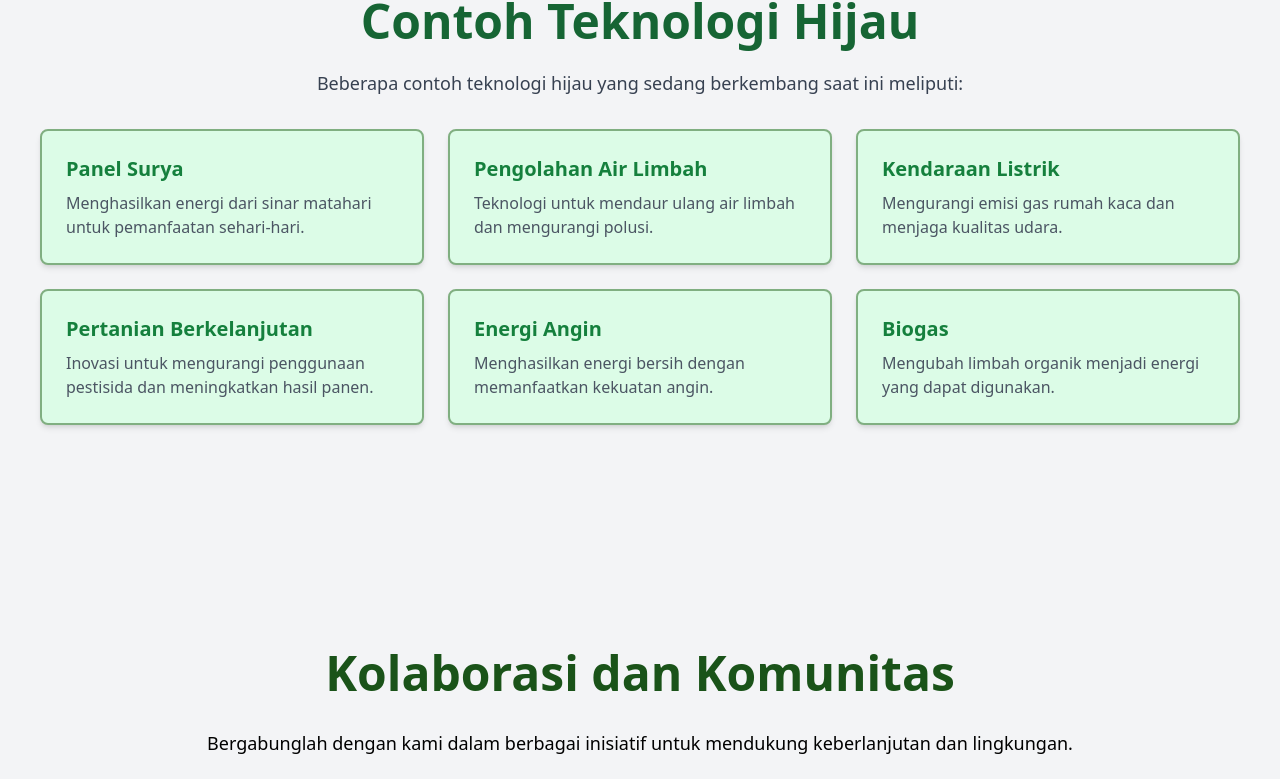
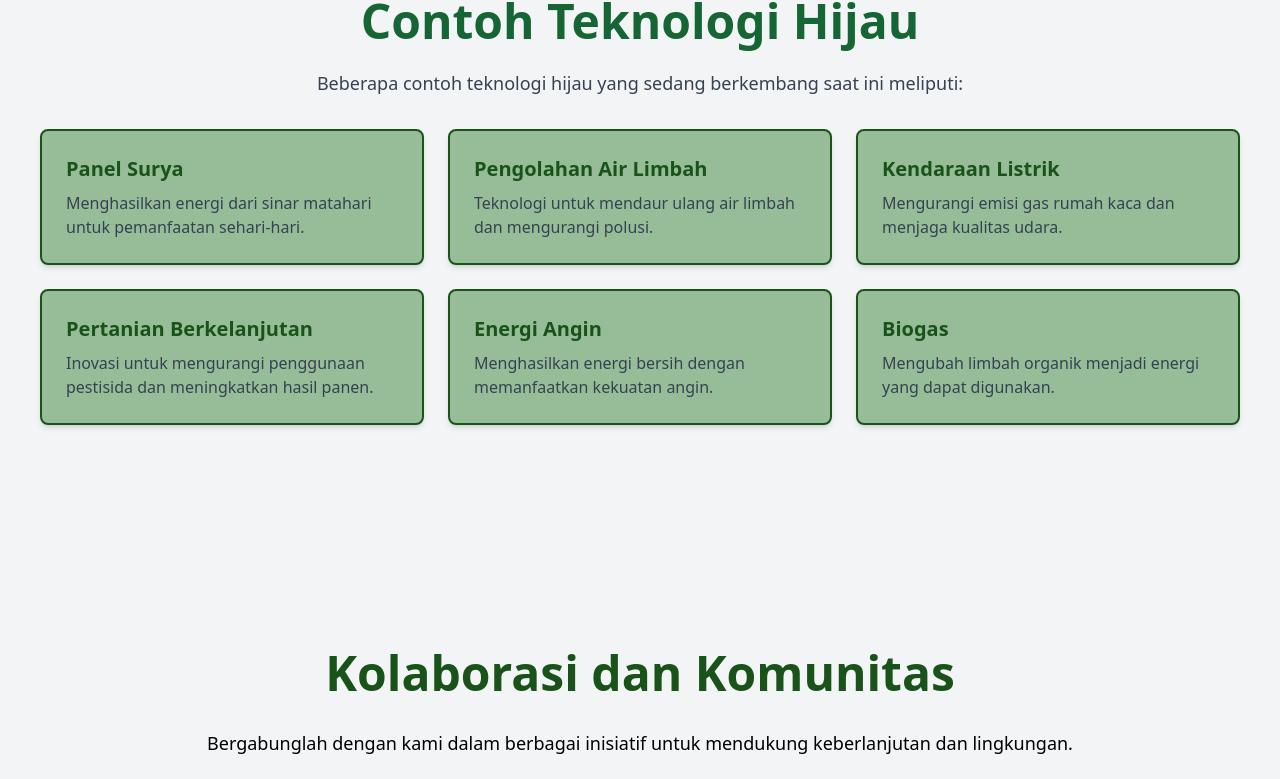
Before and after one commit to reynaldo0/Futuron, a React (Vite) app: page /detail in a window 1280 px wide. Shown: the part 1676-2455 px from the top of the page. Built offline with nearby package versions, Linux system fonts and the light colour scheme; no server answers.

Commit message:
fix : events

```diff
--- a/src/pages/Comunity/Events.jsx
+++ b/src/pages/Comunity/Events.jsx
@@ -7,21 +7,42 @@ const events = [
     date: "15 November 2024",
     location: "Online",
     description:
-      "Bergabunglah dalam diskusi tentang inovasi terbaru dalam teknologi hijau bersama para ahli dari seluruh dunia.",
+      "Ikuti diskusi mendalam mengenai teknologi hijau terkini bersama ahli. Dapatkan wawasan terbaru dalam bidang ini.",
   },
   {
-    title: "Workshop Energi Terbarukan",
+    title: "Workshop Energi Terbarukan Pintar",
     date: "25 November 2024",
     location: "Jakarta, Indonesia",
     description:
-      "Pelajari cara memanfaatkan energi terbarukan dalam kehidupan sehari-hari melalui sesi praktik langsung di lokasi.",
+      "Sesi praktis memanfaatkan energi terbarukan sehari-hari. Bimbingan langsung oleh para profesional di lokasi workshop.",
   },
   {
     title: "Konferensi Teknologi dan Lingkungan",
     date: "5 Desember 2024",
     location: "Bandung, Indonesia",
     description:
-      "Konferensi tahunan untuk mendiskusikan perkembangan teknologi yang ramah lingkungan dan dampaknya terhadap masa depan.",
+      "Diskusikan inovasi teknologi ramah lingkungan dalam konferensi tahunan ini. Dampak positif terhadap masa depan dibahas.",
+  },
+  {
+    title: "Pelatihan Teknologi Surya Nasional",
+    date: "10 Januari 2025",
+    location: "Surabaya, Indonesia",
+    description:
+      "Pelatihan intensif dua hari tentang teknologi surya dan aplikasinya di berbagai sektor. Terbuka untuk umum.",
+  },
+  {
+    title: "Seminar Lingkungan dan Energi",
+    date: "20 Januari 2025",
+    location: "Bali, Indonesia",
+    description:
+      "Temukan solusi energi berkelanjutan bersama ahli lingkungan. Mengatasi tantangan energi dengan pendekatan ramah lingkungan.",
+  },
+  {
+    title: "Lokakarya Teknologi Hijau untuk Pemula",
+    date: "5 Februari 2025",
+    location: "Online",
+    description:
+      "Memperkenalkan konsep dasar teknologi hijau dan cara-cara praktis berkontribusi. Cocok untuk pemula dan antusias.",
   },
 ];
 
@@ -155,12 +176,12 @@ const EventsSection = () => {
   };
 
   return (
-    <section className="py-16 bg-gray-100">
+    <section className="py-16" id="events">
       <div className="container mx-auto px-6">
         <h2 className="text-3xl md:text-4xl font-bold text-green-800 text-center mb-8">
           Acara Komunitas Teknologi Hijau
         </h2>
-        <p className="text-lg text-center text-gray-700 mb-12">
+        <p className="text-lg text-center text-gray-700 mb-12 md:px-24">
           Ikuti berbagai acara komunitas kami untuk memperluas pengetahuan dan
           terhubung dengan orang-orang yang memiliki visi yang sama dalam
           teknologi hijau.
@@ -184,9 +205,9 @@ const EventsSection = () => {
               <p className="text-gray-700 mt-3">{event.description}</p>
               <button
                 onClick={() => openModal(event)}
-                className="mt-4 text-primary-300 hover:text-primary-400 font-medium"
+                className="mt-4 bg-primary-300 py-2 px-4 hover:bg-primary-300/90 rounded-xl text-white  font-medium"
               >
-                Selengkapnya
+                Daftar Sekarang
               </button>
             </div>
           ))}
@@ -195,7 +216,11 @@ const EventsSection = () => {
 
       {/* Modal */}
       {selectedEvent && (
-        <Modal event={selectedEvent} isOpen={isModalOpen} onClose={closeModal} />
+        <Modal
+          event={selectedEvent}
+          isOpen={isModalOpen}
+          onClose={closeModal}
+        />
       )}
     </section>
   );
--- a/src/pages/Detail/Exam.jsx
+++ b/src/pages/Detail/Exam.jsx
@@ -17,51 +17,51 @@ const Exam = () => {
           {/* Card Container */}
           <div className="grid grid-cols-1 md:grid-cols-2 lg:grid-cols-3 gap-6">
             {/* Card 1 */}
-            <div className="bg-green-100 border-2 border-primary-200 shadow-md rounded-lg p-6 transition-transform transform hover:scale-105">
-              <h3 className="text-xl font-bold text-green-700 mb-2">Panel Surya</h3>
-              <p className="text-gray-600">
+            <div className="bg-primary-200/80 border-2 border-primary-400 shadow-md rounded-lg p-6 transition-transform transform hover:scale-105">
+              <h3 className="text-xl font-bold text-primary-400 mb-2">Panel Surya</h3>
+              <p className="text-gray-700">
                 Menghasilkan energi dari sinar matahari untuk pemanfaatan
                 sehari-hari.
               </p>
             </div>
 
             {/* Card 2 */}
-            <div className="bg-green-100 border-2 border-primary-200 shadow-md rounded-lg p-6 transition-transform transform hover:scale-105">
-              <h3 className="text-xl font-bold text-green-700 mb-2">Pengolahan Air Limbah</h3>
-              <p className="text-gray-600">
+            <div className="bg-primary-200/80 border-2 border-primary-400 shadow-md rounded-lg p-6 transition-transform transform hover:scale-105">
+              <h3 className="text-xl font-bold text-primary-400 mb-2">Pengolahan Air Limbah</h3>
+              <p className="text-gray-700">
                 Teknologi untuk mendaur ulang air limbah dan mengurangi polusi.
               </p>
             </div>
 
             {/* Card 3 */}
-            <div className="bg-green-100 border-2 border-primary-200 shadow-md rounded-lg p-6 transition-transform transform hover:scale-105">
-              <h3 className="text-xl font-bold text-green-700 mb-2">Kendaraan Listrik</h3>
-              <p className="text-gray-600">
+            <div className="bg-primary-200/80 border-2 border-primary-400 shadow-md rounded-lg p-6 transition-transform transform hover:scale-105">
+              <h3 className="text-xl font-bold text-primary-400 mb-2">Kendaraan Listrik</h3>
+              <p className="text-gray-700">
                 Mengurangi emisi gas rumah kaca dan menjaga kualitas udara.
               </p>
             </div>
 
             {/* Card 4 */}
-            <div className="bg-green-100 border-2 border-primary-200 shadow-md rounded-lg p-6 transition-transform transform hover:scale-105">
-              <h3 className="text-xl font-bold text-green-700 mb-2">Pertanian Berkelanjutan</h3>
-              <p className="text-gray-600">
+            <div className="bg-primary-200/80 border-2 border-primary-400 shadow-md rounded-lg p-6 transition-transform transform hover:scale-105">
+              <h3 className="text-xl font-bold text-primary-400 mb-2">Pertanian Berkelanjutan</h3>
+              <p className="text-gray-700">
                 Inovasi untuk mengurangi penggunaan pestisida dan meningkatkan
                 hasil panen.
               </p>
             </div>
 
             {/* Card 5 - Hidden on Mobile */}
-            <div className="hidden md:block bg-green-100 border-2 border-primary-200 shadow-md rounded-lg p-6 transition-transform transform hover:scale-105">
-              <h3 className="text-xl font-bold text-green-700 mb-2">Energi Angin</h3>
-              <p className="text-gray-600">
+            <div className="hidden md:block bg-primary-200/80 border-2 border-primary-400 shadow-md rounded-lg p-6 transition-transform transform hover:scale-105">
+              <h3 className="text-xl font-bold text-primary-400 mb-2">Energi Angin</h3>
+              <p className="text-gray-700">
                 Menghasilkan energi bersih dengan memanfaatkan kekuatan angin.
               </p>
             </div>
 
             {/* Card 6 - Hidden on Mobile */}
-            <div className="hidden md:block bg-green-100 border-2 border-primary-200 shadow-md rounded-lg p-6 transition-transform transform hover:scale-105">
-              <h3 className="text-xl font-bold text-green-700 mb-2">Biogas</h3>
-              <p className="text-gray-600">
+            <div className="hidden md:block bg-primary-200/80 border-2 border-primary-400 shadow-md rounded-lg p-6 transition-transform transform hover:scale-105">
+              <h3 className="text-xl font-bold text-primary-400 mb-2">Biogas</h3>
+              <p className="text-gray-700">
                 Mengubah limbah organik menjadi energi yang dapat digunakan.
               </p>
             </div>
--- a/src/pages/Detail/JoinCommunity.jsx
+++ b/src/pages/Detail/JoinCommunity.jsx
@@ -19,9 +19,11 @@ const JoinCommunity = () => {
           </p>
 
           <div className="flex justify-center mb-8">
-            <button className="bg-green-600 text-white rounded-full py-3 px-10 hover:bg-green-700 transition-all shadow-lg transform hover:scale-105">
-              Daftar Sekarang
-            </button>
+            <a href="/comunity">
+              <button className="bg-primary-300 hover:bg-primary-300/80 text-white rounded-full py-3 px-10  transition-all shadow-lg transform hover:scale-105">
+                Daftar Sekarang
+              </button>
+            </a>
           </div>
 
           <div className="text-center">
```
